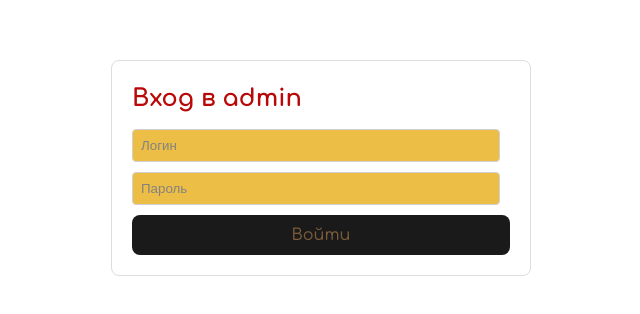
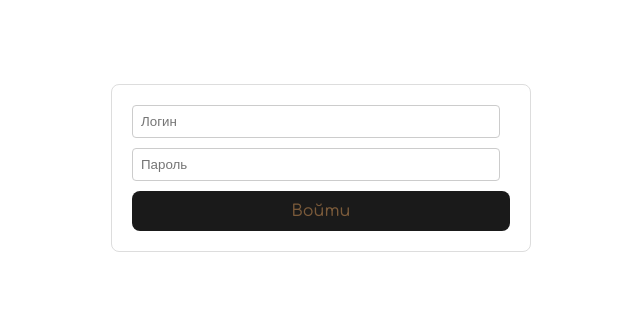
Before and after one commit to Serginho915/kitchen-druzhbata, a Next.js app in the folder frontend/: page /admin/special-offer/edit in a window 1280 px wide. Shown: the part 172-486 px from the top of the page, without its empty margins (319-959 px from the left). Built offline with nearby package versions, Linux system fonts and the light colour scheme.

Commit message:
small style adjustments

```diff
--- a/frontend/src/components/admin/AdminAuthGate.module.scss
+++ b/frontend/src/components/admin/AdminAuthGate.module.scss
@@ -29,14 +29,15 @@
 
 .input {
   padding: 10px;
-  border: 1px solid #c7764d;
+  margin-right: 0;
+  border: 1px solid #ccc;
   border-radius: 5px;
-  background-color: #ecb731;
-  opacity: 0.9;
+  background-color: #fff;
 }
 
 .loginButton,
 .logoutButton {
+  width: 100%;
   padding: 10px 16px;
   border: 0;
   border-radius: 8px;
--- a/frontend/src/components/admin/AdminAuthGate.tsx
+++ b/frontend/src/components/admin/AdminAuthGate.tsx
@@ -45,7 +45,6 @@ export function AdminAuthGate({ children }: { children: React.ReactNode }) {
     return (
       <div className={styles.gate}>
         <div className={styles.card}>
-          <h2 className={styles.title}>Вход в admin</h2>
           <form className={styles.form} onSubmit={handleLogin}>
             <input
               className={styles.input}
```
Also changed, not shown: 1 other file (tests, documents, lock files or other folders).
